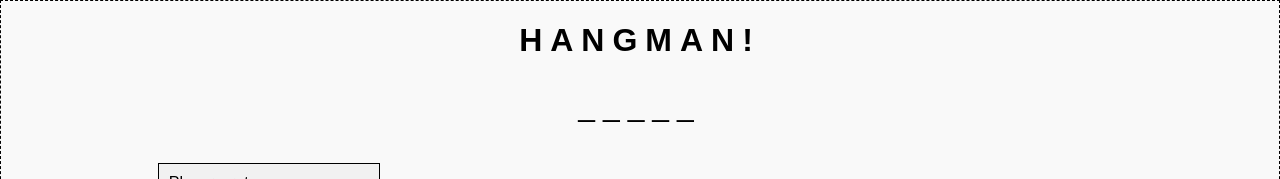
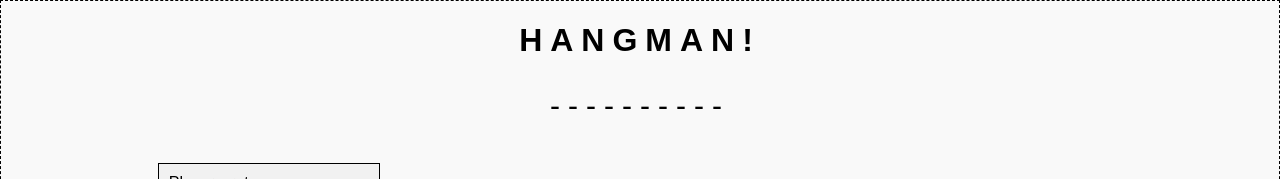
Before and after one commit to FStriewski/Hangman-Game, a React (Create React App) app: page / in a window 1280 px wide. Shown: the top 179 px of the page. Built offline with nearby package versions, Linux system fonts and the light colour scheme.

Commit message:
Test initial state on word component

```diff
--- a/src/components/Word.js
+++ b/src/components/Word.js
@@ -3,14 +3,26 @@ import './Word.css';
 import { connect } from 'react-redux'
 
 class Word extends Component {
+
+
   render() {
     return (
       <div className="Word">
-        <div>_____</div>
+      {this.props.word.wordHidden}
       </div>
     );
   }
 }
-
-
-export default connect()(Word)
+/*
+const mapStateToProps = (state) => {
+  // return an object with the prop names (keys) and prop values
+  // taken from the reduxState (values)
+  return {
+    word: state.wordToGuess,
+    //wordHidden: state.wordHidden
+  }
+}
+*/
+// Then pass it to connect:
+const mapStateToProps = ({ word }) => ({ word })
+export default connect(mapStateToProps, {  })(Word)
--- a/src/containers/GameContainer.js
+++ b/src/containers/GameContainer.js
@@ -9,7 +9,8 @@ class GameContainer extends Component {
   render() {
     return (
       <div className="GameContainer">
-      <Word />
+      <Word innerHTML={this.props.wordToGuess}/>
+
         <div className="flex-container">
             <PlayerInput />
             <Statbox />
--- a/src/reducers/index.js
+++ b/src/reducers/index.js
@@ -1 +1,5 @@
-export default {}
+import word from './word'
+
+export default {
+  word,
+}
--- a/src/reducers/word.js
+++ b/src/reducers/word.js
@@ -18,11 +18,11 @@ let generateWord = (function(){
   }
 })();
 
-let wordToGuess = generateWord()
+let wordToGuess = "testestest" //generateWord()
 let wordHidden = wordToGuess.split("").map(x => x = "-").join("")
 
+export default function(state = { wordToGuess, wordHidden }, { type, payload } = {}) {
 
-export default function(state = {wordToGuess, wordHidden}, action = {}) {
 /*
   switch(action.type) {
     case 'NEW_GAME' :
```
Also changed, not shown: 1 other file (tests, documents, lock files or other folders).
